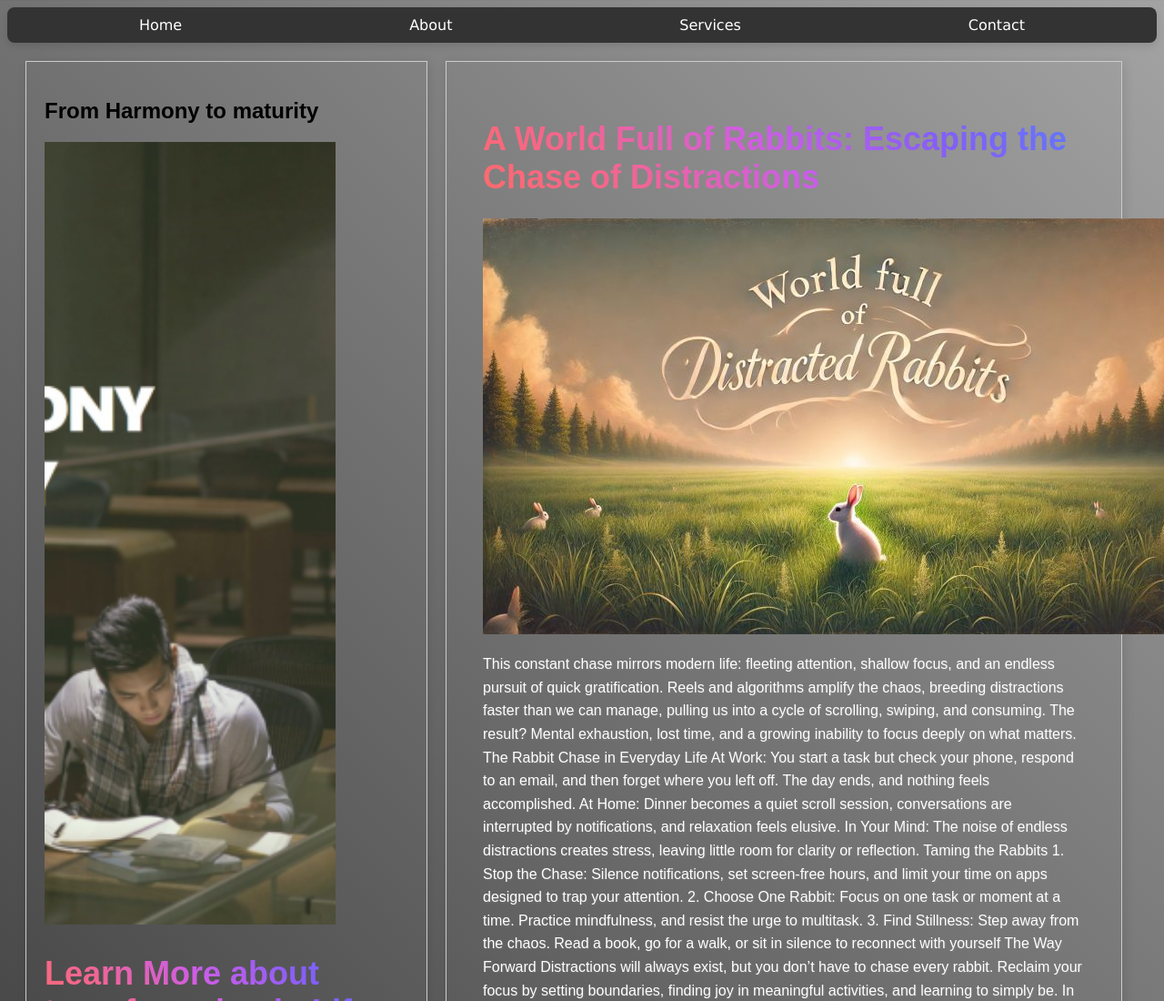
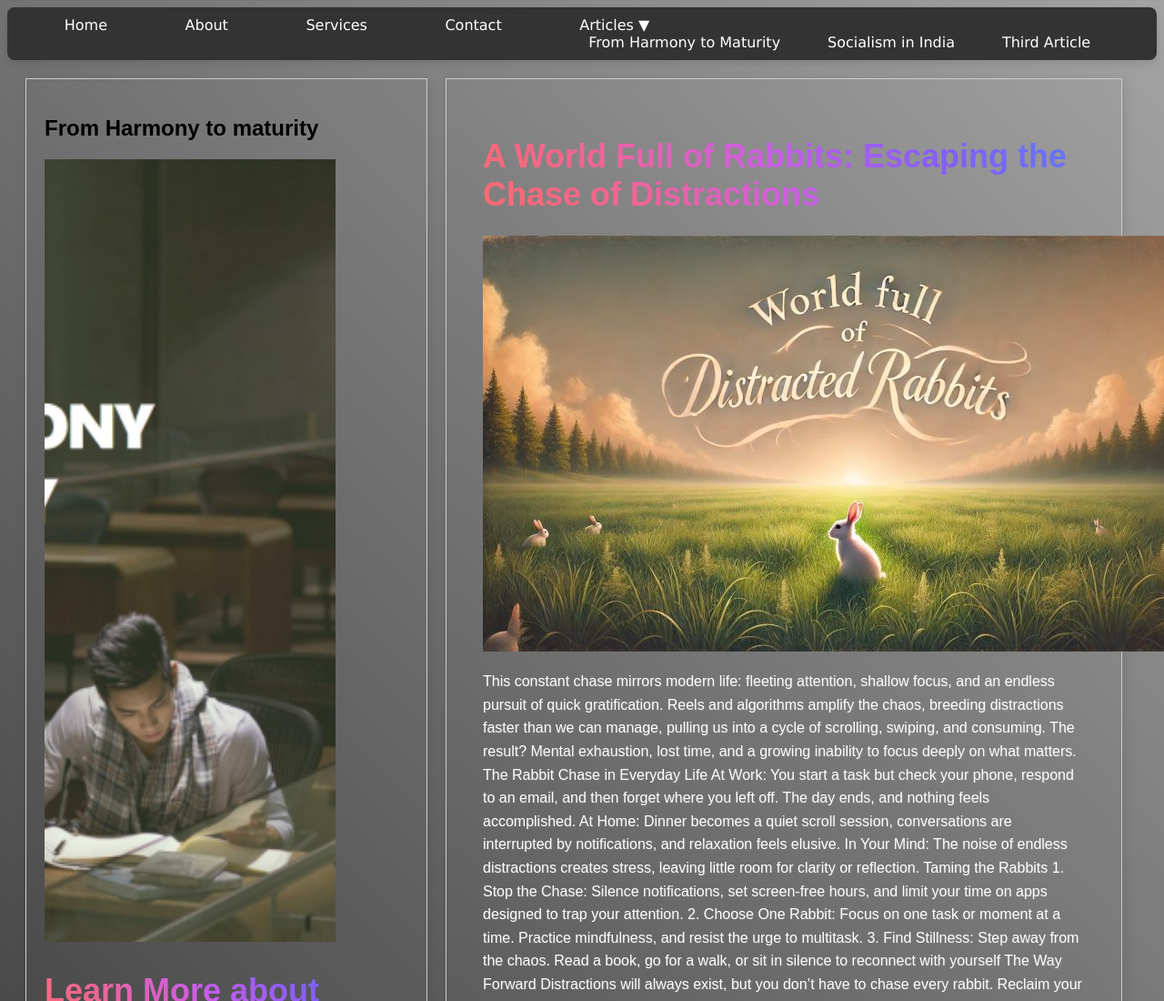
Before and after one commit to tushu-para/Project, a plain HTML site: page philo.html in a window 1280 px wide. Shown: the top 1100 px of the page at 91% size. Drawn offline with Linux system fonts and the light colour scheme.

Commit message:
Update philo.html

```diff
--- a/philo.html
+++ b/philo.html
@@ -14,6 +14,14 @@
             <li><a href="#about">About</a></li>
             <li><a href="#services">Services</a></li>
             <li><a href="#contact">Contact</a></li>
+            <li class="article-dropdown">
+            <a href="#">Articles ▼</a>
+            <ul class="dropdown-content">
+                <li><a href="index.html">From Harmony to Maturity</a></li>
+                <li><a href="word.html">Socialism in India</a></li>
+                <li><a href="third.html">Third Article</a></li>
+            </ul>
+        </li>
         </ul>
     </nav>
     <div class="container">
```
